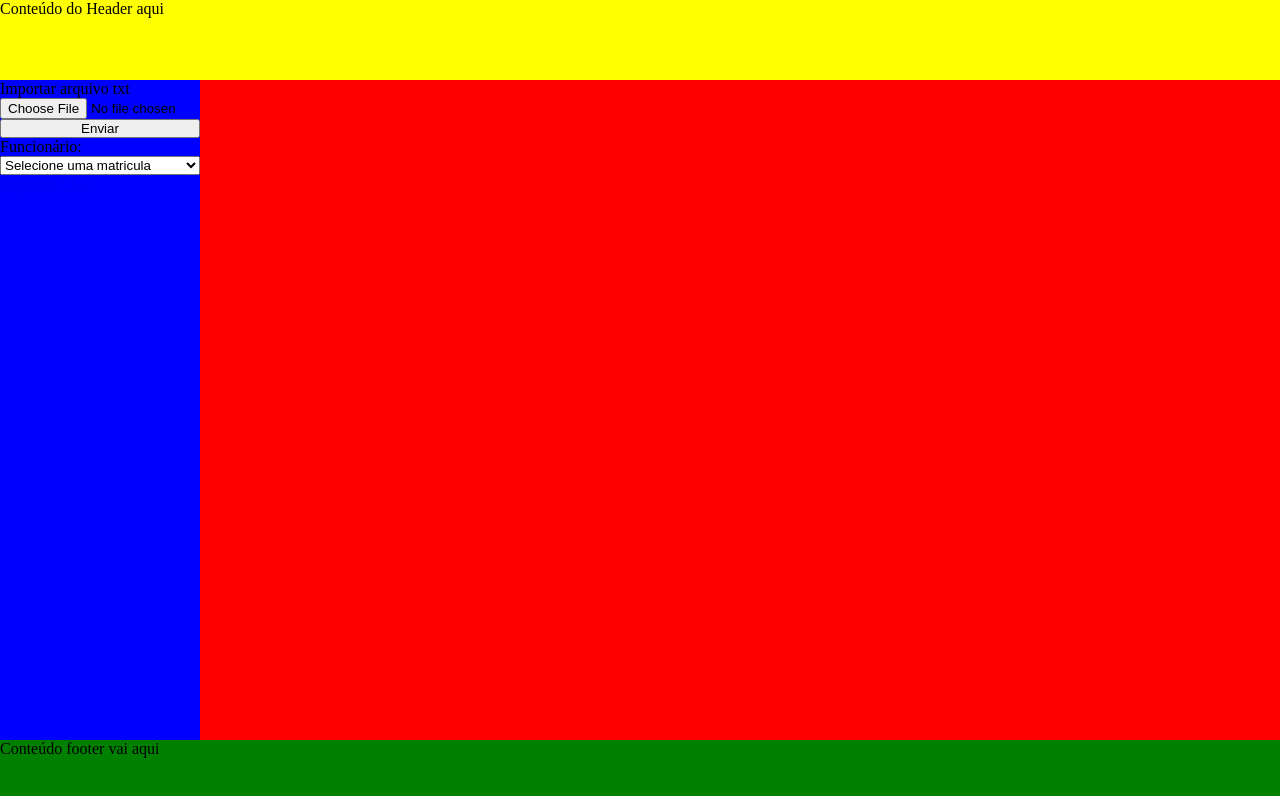
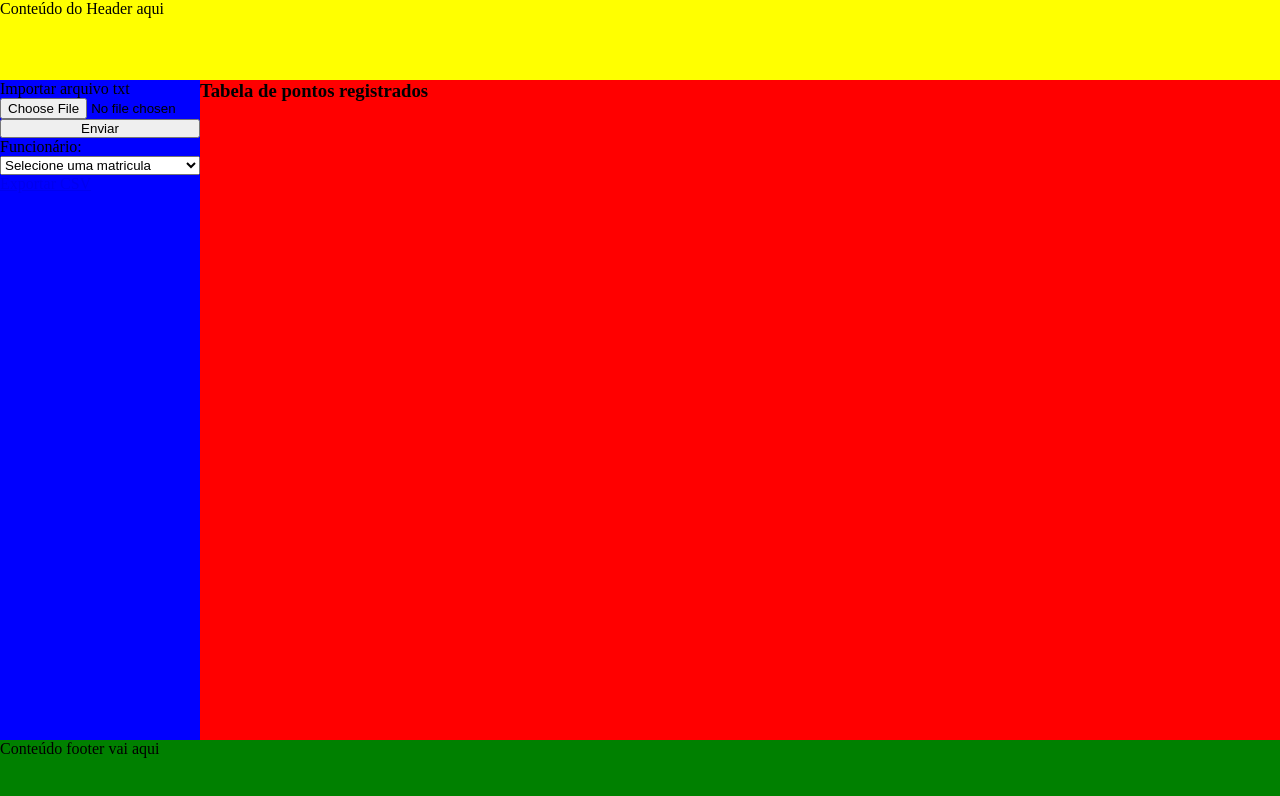
Before and after one commit to Carlos12Eduardo/ponto-eletronico-txt, a React (Vite) app: page / in a window 1280 px wide. Shown: the top 796 px of the page. Built offline with nearby package versions, Linux system fonts and the light colour scheme.

Commit message:
adicionado a tag h3 no App.jsx

```diff
--- a/src/App.jsx
+++ b/src/App.jsx
@@ -36,6 +36,7 @@ function App() {
                 <a href="#" onClick={() => alert("Ainda em desenvolvimento")}>Exportar CSV</a>
             </aside>
             <main>
+                <h3>Tabela de pontos registrados</h3>
                 {funcionarioSelecionado !== "" &&
                     <PontoFuncionario
                         pontos={
```
